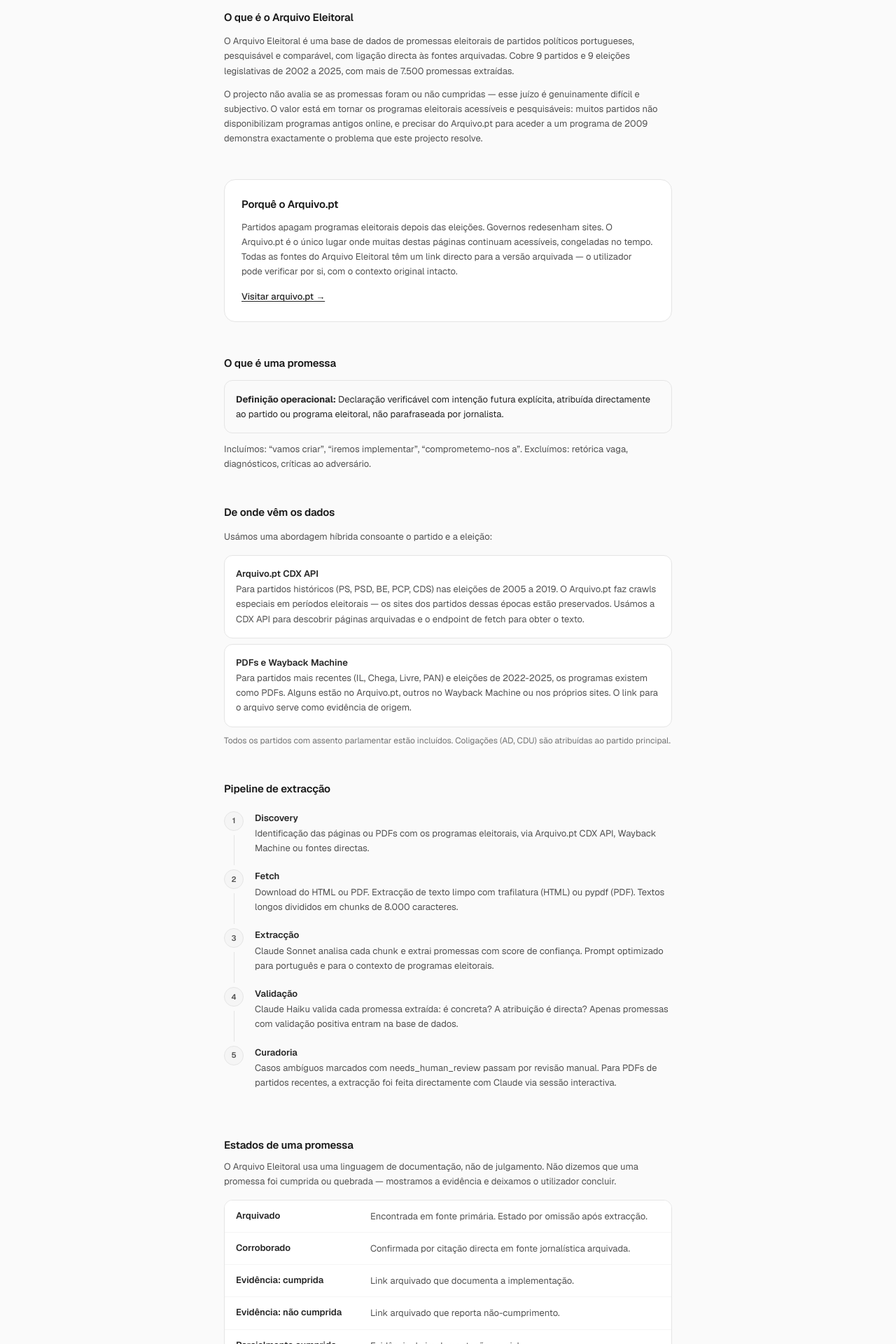
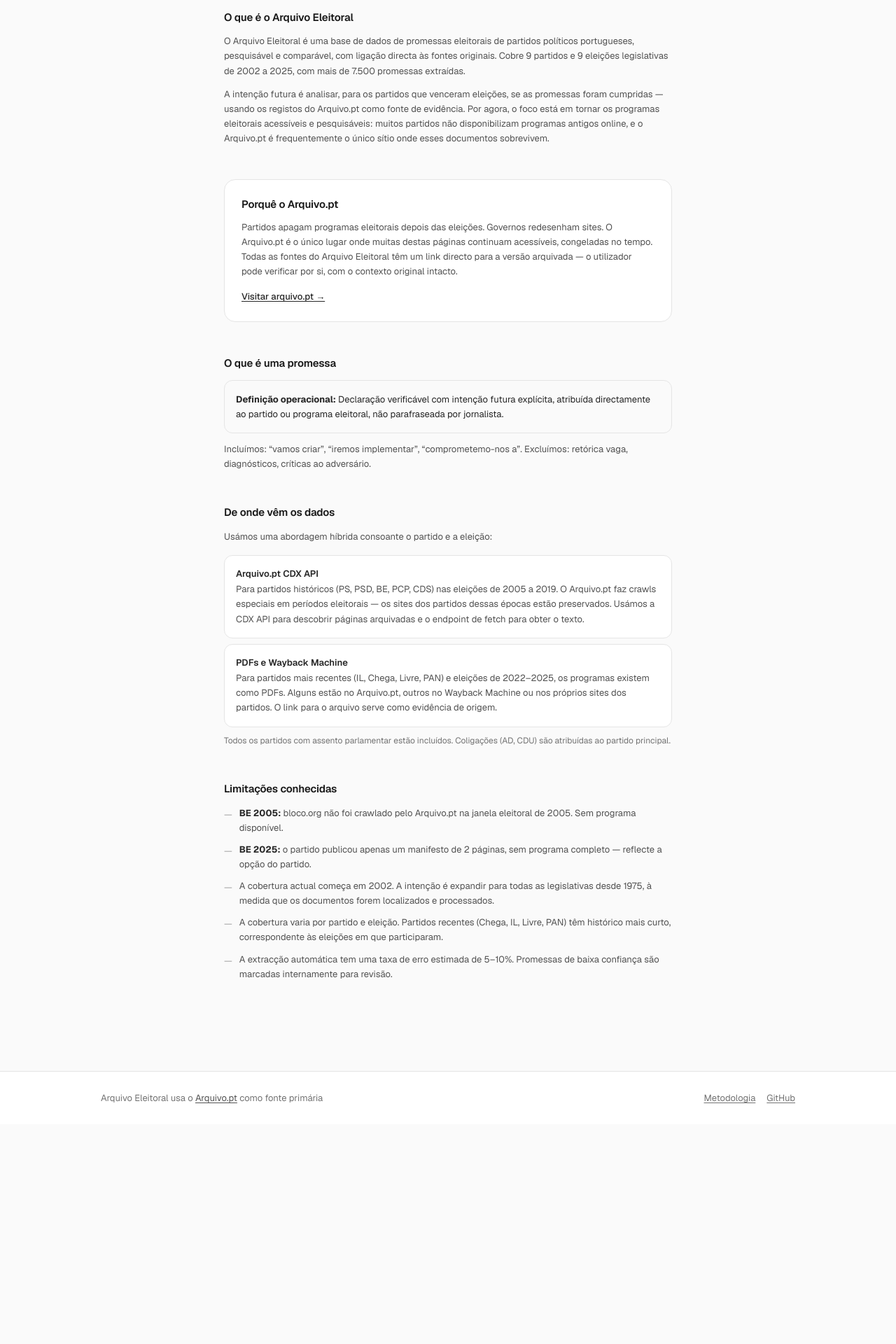
Before and after one commit to filipagr/prometido, a Next.js app in the folder frontend/: page /como-funciona in a window 1280 px wide. Shown: the part 200-2120 px from the top of the page at 70% size. After the commit the page ends 1806 px from the top, so only its background shows below. Built offline with nearby package versions, Linux system fonts and the light colour scheme.

Commit message:
ui: como-funciona actualizado — intenção futura, remove pipeline e estados

```diff
--- a/frontend/app/como-funciona/page.tsx
+++ b/frontend/app/como-funciona/page.tsx
@@ -14,14 +14,15 @@ export default function ComoFunciona() {
           <h2 className="text-[15px] font-semibold text-neutral-900 mb-3 tracking-[-0.01em]">O que é o Arquivo Eleitoral</h2>
           <p className="text-[13px] text-neutral-600 leading-relaxed mb-3">
             O Arquivo Eleitoral é uma base de dados de promessas eleitorais de partidos políticos portugueses,
-            pesquisável e comparável, com ligação directa às fontes arquivadas. Cobre 9 partidos e
+            pesquisável e comparável, com ligação directa às fontes originais. Cobre 9 partidos e
             9 eleições legislativas de 2002 a 2025, com mais de 7.500 promessas extraídas.
           </p>
           <p className="text-[13px] text-neutral-600 leading-relaxed">
-            O projecto não avalia se as promessas foram ou não cumpridas — esse juízo é genuinamente
-            difícil e subjectivo. O valor está em tornar os programas eleitorais acessíveis e pesquisáveis:
-            muitos partidos não disponibilizam programas antigos online, e precisar do Arquivo.pt para
-            aceder a um programa de 2009 demonstra exactamente o problema que este projecto resolve.
+            A intenção futura é analisar, para os partidos que venceram eleições, se as promessas foram
+            cumpridas — usando os registos do Arquivo.pt como fonte de evidência. Por agora, o foco
+            está em tornar os programas eleitorais acessíveis e pesquisáveis: muitos partidos não
+            disponibilizam programas antigos online, e o Arquivo.pt é frequentemente o único sítio
+            onde esses documentos sobrevivem.
           </p>
         </div>
 
@@ -71,7 +72,7 @@ export default function ComoFunciona() {
               },
               {
                 label: "PDFs e Wayback Machine",
-                desc: "Para partidos mais recentes (IL, Chega, Livre, PAN) e eleições de 2022-2025, os programas existem como PDFs. Alguns estão no Arquivo.pt, outros no Wayback Machine ou nos próprios sites. O link para o arquivo serve como evidência de origem.",
+                desc: "Para partidos mais recentes (IL, Chega, Livre, PAN) e eleições de 2022–2025, os programas existem como PDFs. Alguns estão no Arquivo.pt, outros no Wayback Machine ou nos próprios sites dos partidos. O link para o arquivo serve como evidência de origem.",
               },
             ].map((t) => (
               <div key={t.label} className="bg-white border border-neutral-200 rounded-xl p-4 flex gap-4">
@@ -87,56 +88,6 @@ export default function ComoFunciona() {
           </p>
         </div>
 
-        {/* Pipeline */}
-        <div>
-          <h2 className="text-[15px] font-semibold text-neutral-900 mb-5 tracking-[-0.01em]">Pipeline de extracção</h2>
-          <div className="space-y-0">
-            {[
-              { n: "1", label: "Discovery",    desc: "Identificação das páginas ou PDFs com os programas eleitorais, via Arquivo.pt CDX API, Wayback Machine ou fontes directas." },
-              { n: "2", label: "Fetch",        desc: "Download do HTML ou PDF. Extracção de texto limpo com trafilatura (HTML) ou pypdf (PDF). Textos longos divididos em chunks de 8.000 caracteres." },
-              { n: "3", label: "Extracção",    desc: "Claude Sonnet analisa cada chunk e extrai promessas com score de confiança. Prompt optimizado para português e para o contexto de programas eleitorais." },
-              { n: "4", label: "Validação",    desc: "Claude Haiku valida cada promessa extraída: é concreta? A atribuição é directa? Apenas promessas com validação positiva entram na base de dados." },
-              { n: "5", label: "Curadoria",    desc: "Casos ambíguos marcados com needs_human_review passam por revisão manual. Para PDFs de partidos recentes, a extracção foi feita directamente com Claude via sessão interactiva." },
-            ].map((s, i, arr) => (
-              <div key={s.n} className="flex gap-4">
-                <div className="flex flex-col items-center shrink-0">
-                  <div className="w-7 h-7 rounded-full bg-neutral-100 border border-neutral-200 flex items-center justify-center text-[11px] font-semibold text-neutral-600">
-                    {s.n}
-                  </div>
-                  {i < arr.length - 1 && <div className="w-px flex-1 bg-neutral-200 my-1.5" />}
-                </div>
-                <div className="pb-5">
-                  <p className="text-[13px] font-semibold text-neutral-800 mb-0.5">{s.label}</p>
-                  <p className="text-[13px] text-neutral-600 leading-relaxed">{s.desc}</p>
-                </div>
-              </div>
-            ))}
-          </div>
-        </div>
-
-        {/* Estados */}
-        <div>
-          <h2 className="text-[15px] font-semibold text-neutral-900 mb-2 tracking-[-0.01em]">Estados de uma promessa</h2>
-          <p className="text-[13px] text-neutral-600 mb-4 leading-relaxed">
-            O Arquivo Eleitoral usa uma linguagem de documentação, não de julgamento.
-            Não dizemos que uma promessa foi cumprida ou quebrada — mostramos a evidência e deixamos o utilizador concluir.
-          </p>
-          <div className="divide-y divide-neutral-100 border border-neutral-200 rounded-xl overflow-hidden">
-            {[
-              { status: "Arquivado",           desc: "Encontrada em fonte primária. Estado por omissão após extracção." },
-              { status: "Corroborado",         desc: "Confirmada por citação directa em fonte jornalística arquivada." },
-              { status: "Evidência: cumprida", desc: "Link arquivado que documenta a implementação." },
-              { status: "Evidência: não cumprida", desc: "Link arquivado que reporta não-cumprimento." },
-              { status: "Parcialmente cumprida", desc: "Evidência de implementação parcial." },
-            ].map((s) => (
-              <div key={s.status} className="flex gap-4 px-4 py-3 bg-white text-[13px]">
-                <span className="font-semibold text-neutral-800 shrink-0 w-44">{s.status}</span>
-                <span className="text-neutral-600 leading-relaxed">{s.desc}</span>
-              </div>
-            ))}
-          </div>
-        </div>
-
         {/* Limitações */}
         <div>
           <h2 className="text-[15px] font-semibold text-neutral-900 mb-3 tracking-[-0.01em]">Limitações conhecidas</h2>
@@ -144,9 +95,9 @@ export default function ComoFunciona() {
             {[
               "<strong class=\"text-neutral-800\">BE 2005:</strong> bloco.org não foi crawlado pelo Arquivo.pt na janela eleitoral de 2005. Sem programa disponível.",
               "<strong class=\"text-neutral-800\">BE 2025:</strong> o partido publicou apenas um manifesto de 2 páginas, sem programa completo — reflecte a opção do partido.",
+              "A cobertura actual começa em 2002. A intenção é expandir para todas as legislativas desde 1975, à medida que os documentos forem localizados e processados.",
               "A cobertura varia por partido e eleição. Partidos recentes (Chega, IL, Livre, PAN) têm histórico mais curto, correspondente às eleições em que participaram.",
               "A extracção automática tem uma taxa de erro estimada de 5–10%. Promessas de baixa confiança são marcadas internamente para revisão.",
-              "Verificação de cumprimento está fora do âmbito desta versão.",
             ].map((item, i) => (
               <li key={i} className="flex gap-2.5">
                 <span className="text-neutral-400 shrink-0 mt-0.5">—</span>
```
